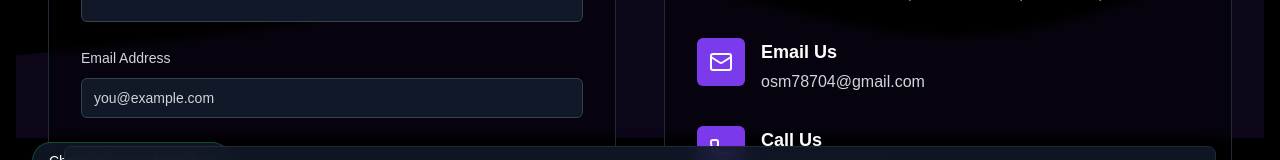
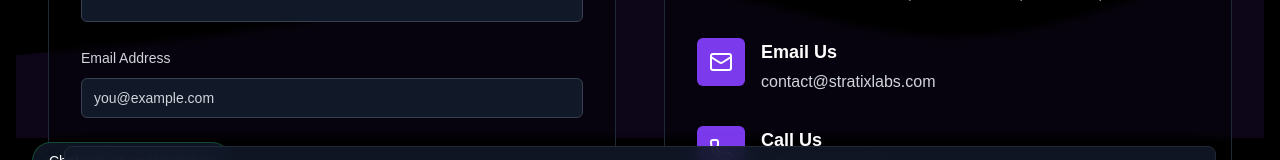
Before and after one commit to SyedAli-31/Stratix-Labs, a Next.js app: page /contact in a window 1280 px wide. Shown: the part 508-668 px from the top of the page. Built offline with nearby package versions, Linux system fonts and the light colour scheme.

Commit message:
initial commit

```diff
--- a/src/components/home/Contact.tsx
+++ b/src/components/home/Contact.tsx
@@ -22,7 +22,7 @@ import { Textarea } from "@/components/ui/textarea";
 import { MapPin, Mail, Phone, Loader2 } from "lucide-react";
 import type { LucideIcon } from "lucide-react";
 
-const WEB3FORMS_EMAIL = "osm78704@gmail.com";
+const WEB3FORMS_EMAIL = "contact@stratixlabs.com";
 
 const formSchema = z.object({
   name: z.string().min(2, { message: "Name must be at least 2 characters." }),
```
